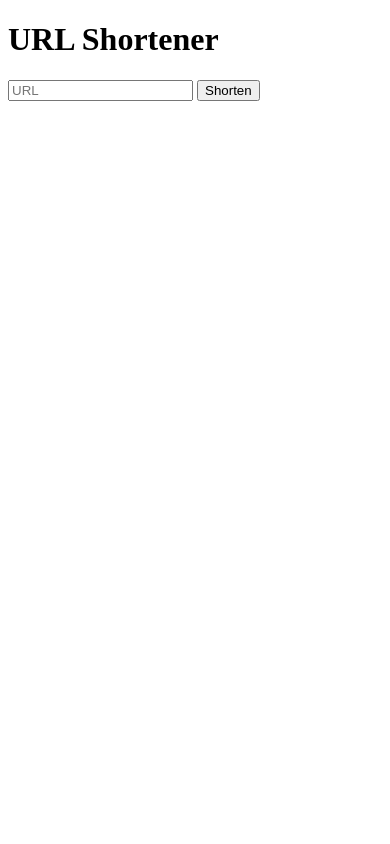
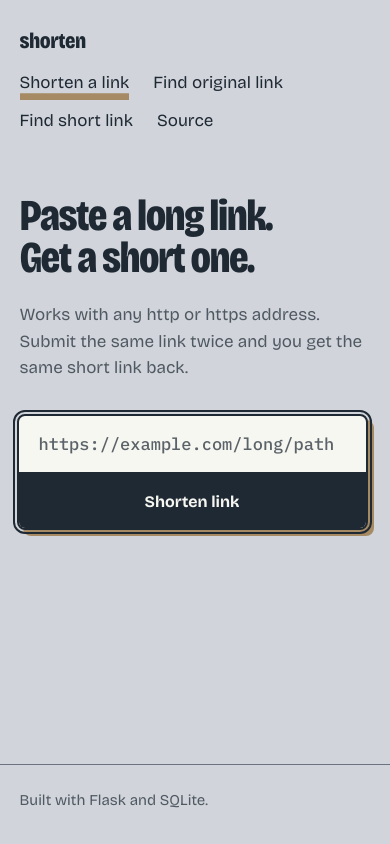
Before and after one commit to atinterstellar/Url-Shortener, a Flask app: page /index in a window 390 px wide. Run offline with Flask 3, Linux system fonts and the light colour scheme.

Commit message:
added frontend

```diff
--- a/db.py
+++ b/db.py
@@ -26,9 +26,8 @@ def generate(length = 6):
 
 def get_all_urls():
     with closing(_connect()) as conn:
-        conn.execute('SELECT short_url FROM urls')
-        short_urls = [row[0] for row in conn.fetchall()]
-    return short_urls
+        rows = conn.execute("SELECT short_url FROM urls").fetchall()
+        return [row[0] for row in rows]
 
 def link_to_long(long_url, short_url):
     with closing(_connect()) as conn:
--- /dev/null
+++ b/static/styles.css
@@ -0,0 +1,333 @@
+/* Palette: Nordic Charcoal, Fjord Gray, Cloud Gray, Snow Cream, Warm Wood.
+   Overcast page, cream cards, charcoal for type, cedar for whatever you act on. */
+:root {
+  --charcoal: #1F2933;
+  --fjord: #6B7280;
+  --cloud: #D1D5DB;
+  --snow: #F7F7F2;
+  --wood: #A68A64;
+  --muted: rgb(31 41 51 / 0.72);
+  --error: #8F2D2D;
+
+  --font-sans: "Bricolage Grotesque", ui-sans-serif, system-ui, -apple-system, "Segoe UI", sans-serif;
+  --font-mono: "IBM Plex Mono", ui-monospace, "SF Mono", Menlo, Consolas, monospace;
+  --measure: 56rem;
+}
+
+*, *::before, *::after { box-sizing: border-box; }
+
+html { -webkit-text-size-adjust: 100%; }
+
+body {
+  margin: 0;
+  min-height: 100vh;
+  display: flex;
+  flex-direction: column;
+  background: var(--cloud);
+  color: var(--charcoal);
+  font-family: var(--font-sans);
+  font-size: 1.0625rem;
+  line-height: 1.55;
+}
+
+::selection { background: var(--wood); color: var(--charcoal); }
+
+.wrap {
+  width: 100%;
+  max-width: var(--measure);
+  margin-inline: auto;
+  padding-inline: clamp(1rem, 5vw, 2rem);
+}
+
+.sr-only {
+  position: absolute;
+  width: 1px;
+  height: 1px;
+  margin: -1px;
+  padding: 0;
+  overflow: hidden;
+  clip: rect(0 0 0 0);
+  white-space: nowrap;
+  border: 0;
+}
+
+/* Header */
+
+.site-header { padding-block: 1.5rem; }
+
+.site-header .wrap {
+  display: flex;
+  flex-wrap: wrap;
+  align-items: baseline;
+  justify-content: space-between;
+  gap: 0.5rem 2rem;
+}
+
+.wordmark {
+  font-size: 1.375rem;
+  font-weight: 800;
+  letter-spacing: -0.02em;
+  font-variation-settings: "wdth" 80;
+  color: var(--charcoal);
+  text-decoration: none;
+}
+
+.site-nav { display: flex; flex-wrap: wrap; gap: 0.25rem 1.5rem; }
+
+.site-nav a { padding-block: 0.25rem; color: var(--charcoal); text-decoration: none; }
+
+.site-nav a:hover { text-decoration: underline; text-underline-offset: 0.25em; }
+
+.site-nav a[aria-current="page"] { box-shadow: inset 0 -0.4em 0 var(--wood); }
+
+a:focus-visible,
+button:focus-visible,
+summary:focus-visible {
+  outline: 3px solid var(--charcoal);
+  outline-offset: 3px;
+}
+
+/* Page */
+
+main { flex: 1; padding-block: clamp(2rem, 8vw, 5rem) 4rem; }
+
+main a {
+  color: var(--charcoal);
+  text-decoration-thickness: 0.12em;
+  text-underline-offset: 0.2em;
+}
+
+h1 {
+  margin: 0 0 1.5rem;
+  font-size: clamp(2.75rem, 9vw, 5.5rem);
+  font-weight: 800;
+  line-height: 0.95;
+  letter-spacing: -0.035em;
+  font-variation-settings: "wdth" 78;
+  text-wrap: balance;
+}
+
+.lede { max-width: 34rem; margin: 0 0 2.25rem; color: var(--muted); }
+
+/* Form: the field lifts when you click into it, and the button turns cedar
+   once there is something to shorten. All CSS, no scripts. */
+
+.shorten {
+  display: flex;
+  align-items: stretch;
+  overflow: hidden;
+  border: 2px solid var(--charcoal);
+  border-radius: 0.5rem;
+  background: var(--snow);
+  transition: transform 0.15s, box-shadow 0.15s;
+}
+
+.shorten:focus-within {
+  transform: translate(-3px, -3px);
+  box-shadow: 6px 6px 0 var(--wood);
+  outline: 2px solid var(--charcoal);
+  outline-offset: 2px;
+}
+
+.shorten.is-invalid { border-color: var(--error); }
+
+.shorten input {
+  flex: 1;
+  min-width: 0;
+  padding: 1.1rem 1.25rem;
+  border: 0;
+  background: transparent;
+  color: var(--charcoal);
+  font: 500 1.0625rem/1.2 var(--font-mono);
+}
+
+.shorten input:focus { outline: none; }
+
+.shorten input::placeholder { color: var(--muted); opacity: 1; }
+
+.btn {
+  display: inline-flex;
+  align-items: center;
+  justify-content: center;
+  padding: 0.85rem 1.4rem;
+  border: 2px solid var(--charcoal);
+  background: var(--charcoal);
+  color: var(--snow);
+  font: 700 1rem/1.2 var(--font-sans);
+  text-decoration: none;
+  cursor: pointer;
+  transition: background-color 0.12s, color 0.12s;
+}
+
+.btn:hover { background: var(--wood); color: var(--charcoal); }
+
+.btn:active { transform: translateY(1px); }
+
+.shorten .btn {
+  padding-block: 1.1rem;
+  border: 0;
+  border-left: 2px solid var(--charcoal);
+  border-radius: 0;
+}
+
+.shorten:has(input:not(:placeholder-shown)) .btn { background: var(--wood); color: var(--charcoal); }
+
+.shorten:has(input:not(:placeholder-shown)) .btn:hover { background: var(--charcoal); color: var(--snow); }
+
+.actions .btn { border-radius: 0.5rem; }
+
+.error { margin: 0.875rem 0 0; color: var(--error); font-weight: 600; }
+
+.notice { margin: 1.5rem 0 0; font-weight: 600; }
+
+@media (max-width: 40rem) {
+  .shorten { flex-direction: column; }
+  .shorten .btn { border-left: 0; border-top: 2px solid var(--charcoal); }
+}
+
+/* Result */
+
+.result { margin-top: 2.5rem; padding-top: 2rem; border-top: 2px solid var(--charcoal); }
+
+.result-url {
+  margin: 0 0 0.75rem;
+  font: 500 clamp(1.375rem, 4.6vw, 2.5rem)/1.25 var(--font-mono);
+  letter-spacing: -0.02em;
+  overflow-wrap: anywhere;
+}
+
+.result-url--long { font-size: clamp(1rem, 2.6vw, 1.375rem); letter-spacing: 0; }
+
+/* One click selects the whole link, so it can be copied without a script. */
+.pick { cursor: pointer; user-select: all; -webkit-user-select: all; }
+
+.hint { margin: 0 0 1.5rem; color: var(--muted); font-size: 0.9375rem; }
+
+mark {
+  margin-inline: -0.15em;
+  padding-inline: 0.15em;
+  color: var(--charcoal);
+  background: linear-gradient(var(--wood), var(--wood)) no-repeat left center / 0 100%;
+  white-space: nowrap;
+  animation: sweep 0.8s 0.2s cubic-bezier(0.2, 0.7, 0.2, 1) forwards;
+}
+
+/* A long original URL has to wrap; the short code never should. */
+.result-url--long mark { white-space: normal; overflow-wrap: anywhere; }
+
+@keyframes sweep { to { background-size: 100% 100%; } }
+
+.actions { display: flex; flex-wrap: wrap; align-items: center; gap: 0.75rem; }
+
+.result-meta { margin: 1.75rem 0 0; color: var(--muted); font-size: 0.9375rem; }
+
+.original {
+  display: block;
+  margin-top: 0.25rem;
+  overflow: hidden;
+  font: 400 0.875rem/1.4 var(--font-mono);
+  text-overflow: ellipsis;
+  white-space: nowrap;
+}
+
+/* Home: three ways in. The first is the main job, so it is the solid one. */
+
+.choices {
+  display: grid;
+  grid-template-columns: repeat(auto-fit, minmax(15rem, 1fr));
+  gap: 1rem;
+}
+
+.choice {
+  display: flex;
+  flex-direction: column;
+  justify-content: space-between;
+  gap: 2.5rem;
+  min-height: 12rem;
+  padding: 1.25rem 1.25rem 1.5rem;
+  border: 2px solid var(--charcoal);
+  border-radius: 0.5rem;
+  background: var(--snow);
+  color: var(--charcoal);
+  text-decoration: none;
+  transition: transform 0.15s, box-shadow 0.15s;
+}
+
+.choice:hover,
+.choice:focus-visible {
+  transform: translate(-3px, -3px);
+  box-shadow: 6px 6px 0 var(--wood);
+}
+
+.choice:active { transform: translate(-1px, -1px); box-shadow: 3px 3px 0 var(--wood); }
+
+.choice--primary { background: var(--charcoal); color: var(--snow); }
+
+.choice-title {
+  font-size: 1.5rem;
+  font-weight: 800;
+  line-height: 1.1;
+  letter-spacing: -0.02em;
+  font-variation-settings: "wdth" 85;
+}
+
+.choice-text { color: var(--muted); }
+
+.choice--primary .choice-text { color: rgb(247 247 242 / 0.8); }
+
+/* How it works: a real sequence, so the steps are numbered */
+
+.how { margin-top: 3.5rem; border-top: 2px solid var(--charcoal); }
+
+.how summary {
+  display: flex;
+  align-items: center;
+  justify-content: space-between;
+  gap: 1rem;
+  padding-block: 1rem;
+  font-size: 1.125rem;
+  font-weight: 800;
+  letter-spacing: -0.01em;
+  cursor: pointer;
+  list-style: none;
+}
+
+.how summary::-webkit-details-marker { display: none; }
+
+.how summary::after {
+  content: "+";
+  flex: none;
+  width: 1.75rem;
+  height: 1.75rem;
+  display: grid;
+  place-items: center;
+  border: 2px solid var(--charcoal);
+  border-radius: 50%;
+  font: 700 1.125rem/1 var(--font-sans);
+  transition: background-color 0.12s;
+}
+
+.how summary:hover::after { background: var(--wood); }
+
+.how[open] summary::after { content: "\2212"; background: var(--charcoal); color: var(--snow); }
+
+.how ol { max-width: 36rem; margin: 0; padding: 0 0 1.5rem 1.25rem; }
+
+.how li { padding-left: 0.5rem; margin-bottom: 0.75rem; }
+
+.how li::marker { color: var(--charcoal); font-weight: 800; }
+
+/* Footer */
+
+.site-footer {
+  padding-block: 1.5rem 2rem;
+  border-top: 1px solid var(--fjord);
+  color: var(--muted);
+  font-size: 0.9375rem;
+}
+
+@media (prefers-reduced-motion: reduce) {
+  .shorten, .btn, .choice, .how summary::after { transition: none; }
+  .btn:active { transform: none; }
+  mark { animation: none; background-size: 100% 100%; }
+}
--- /dev/null
+++ b/templates/home.html
@@ -0,0 +1,64 @@
+<!doctype html>
+<html lang="en">
+<head>
+  <meta charset="utf-8">
+  <meta name="viewport" content="width=device-width, initial-scale=1">
+  <meta name="theme-color" content="#D1D5DB">
+  <title>{% block title %}Home{% endblock %} · Shorten</title>
+  <link rel="preconnect" href="https://fonts.googleapis.com">
+  <link rel="preconnect" href="https://fonts.gstatic.com" crossorigin>
+  <link rel="stylesheet" href="https://fonts.googleapis.com/css2?family=Bricolage+Grotesque:opsz,wdth,wght@12..96,75..100,200..800&family=IBM+Plex+Mono:wght@400;500&display=swap">
+  <link rel="stylesheet" href="{{ url_for('static', filename='styles.css') }}">
+</head>
+<body>
+  <header class="site-header">
+    <div class="wrap">
+      <a class="wordmark" href="{{ url_for('home') }}">shorten</a>
+      <nav class="site-nav" aria-label="Main">
+        <a href="{{ url_for('index') }}"{% if request.endpoint == 'index' %} aria-current="page"{% endif %}>Shorten a link</a>
+        <a href="{{ url_for('check_long') }}"{% if request.endpoint == 'check_long' %} aria-current="page"{% endif %}>Find original link</a>
+        <a href="{{ url_for('check_short') }}"{% if request.endpoint == 'check_short' %} aria-current="page"{% endif %}>Find short link</a>
+        <a href="https://github.com/atinterstellar/Url-Shortener">Source</a>
+      </nav>
+    </div>
+  </header>
+
+  <main>
+    <div class="wrap">
+      {% block content %}
+      <h1>Make long<br>links short.</h1>
+      <p class="lede">Shorten a link, or look one up. Pick what you want to do.</p>
+
+      <nav class="choices" aria-label="What do you want to do?">
+        <a class="choice choice--primary" href="{{ url_for('index') }}">
+          <span class="choice-title">Shorten a link</span>
+          <span class="choice-text">Paste a long link and get a short one.</span>
+        </a>
+        <a class="choice" href="{{ url_for('check_long') }}">
+          <span class="choice-title">Find the original link</span>
+          <span class="choice-text">Enter a short code to see where it goes.</span>
+        </a>
+        <a class="choice" href="{{ url_for('check_short') }}">
+          <span class="choice-title">Find a short link</span>
+          <span class="choice-text">Check whether a long link already has a short one.</span>
+        </a>
+      </nav>
+
+      <details class="how">
+        <summary>How it works</summary>
+        <ol>
+          <li>You paste a link. We check that it's an http or https address and add https:// if you left it off.</li>
+          <li>We give it a random 6-character code and store the pair in a database.</li>
+          <li>Pasting the same link again returns the same code, so nothing is stored twice.</li>
+          <li>Anyone who opens the short link is sent straight to the original.</li>
+        </ol>
+      </details>
+      {% endblock %}
+    </div>
+  </main>
+
+  <footer class="site-footer">
+    <div class="wrap">Built with Flask and SQLite.</div>
+  </footer>
+</body>
+</html>
--- a/templates/index.html
+++ b/templates/index.html
@@ -1,21 +1,49 @@
 <!DOCTYPE html>
 <html lang="en">
 <head>
-    <meta charset="UTF-8">
-    <meta name="viewport" content="width=device-width, initial-scale=1.0">
-    <title>URL Shortener</title>
+  <meta charset="UTF-8">
+  <meta name="viewport" content="width=device-width, initial-scale=1.0">
+  <title>Document</title>
+  <link rel="preconnect" href="https://fonts.googleapis.com">
+  <link rel="preconnect" href="https://fonts.gstatic.com" crossorigin>
+  <link rel="stylesheet" href="https://fonts.googleapis.com/css2?family=Bricolage+Grotesque:opsz,wdth,wght@12..96,75..100,200..800&family=IBM+Plex+Mono:wght@400;500&display=swap">
+  <link rel="stylesheet" href="{{ url_for('static', filename='styles.css') }}">
 </head>
 <body>
-    <h1>URL Shortener</h1>
-    <form method="POST" action="{{url_for('index')}}">
-        <input type="text" name="long_url" placeholder="URL">
-        <button type="submit">Shorten</button>
-        {% if error %}
-            <p style="color: red;">{{ error }}</p>
-        {% endif %}
-        {% if short_url %}
-            <p>Your short link: <a href="{{ short_url }}">{{ short_url }}</a></p>
-        {% endif %}
-    </form>
+  {% extends "home.html" %}
+  {% block title %}Shorten a link{% endblock %}
+
+  {% block content %}
+  <h1>Paste a long link.<br>Get a short one.</h1>
+  <p class="lede">Works with any http or https address. Submit the same link twice and you get the same short link back.</p>
+
+  <form method="post" action="{{ url_for('index') }}" class="shorten{% if error %} is-invalid{% endif %}" novalidate>
+    <label class="sr-only" for="long_url">Long link</label>
+    <input id="long_url" name="long_url" type="text" inputmode="url" autocomplete="off" autocapitalize="off"  spellcheck="false"
+           placeholder="https://example.com/long/path" required
+           {% if error %}aria-invalid="true" aria-describedby="long_url_error"{% endif %}
+           {% if not short_url %}autofocus{% endif %}>
+    <button class="btn" type="submit">Shorten link</button>
+  </form>
+
+  {% if error %}<p class="error" id="long_url_error" role="alert">{{ error }}</p>{% endif %}
+
+  {% if short_url %}
+  {% set base, code = short_url.rsplit('/', 1) %}
+  <section class="result" aria-label="Your short link">
+    <p class="result-url"><span class="pick">{{ base }}/<mark>{{ code }}</mark></span></p>
+    <p class="hint">Click the link to select it, then copy it.</p>
+    <div class="actions">
+      <a class="btn" href="{{ short_url }}" target="_blank" rel="noopener">Open link</a>
+    </div>
+    {% if long_url %}
+    <p class="result-meta">Redirects to <span class="original" title="{{ long_url }}">{{ long_url }}</span></p>
+    {% if long_url|length > short_url|length %}
+    <p class="result-meta">{{ long_url|length - short_url|length }} characters shorter than the original.</p>
+    {% endif %}
+    {% endif %}
+  </section>
+  {% endif %}
+  {% endblock %}
 </body>
 </html>
```
Also changed, not shown: templates/check_long.html (added, +27 -0 lines), templates/check_short.html (added, +29 -0 lines), urls.db (added), 2 other files.
